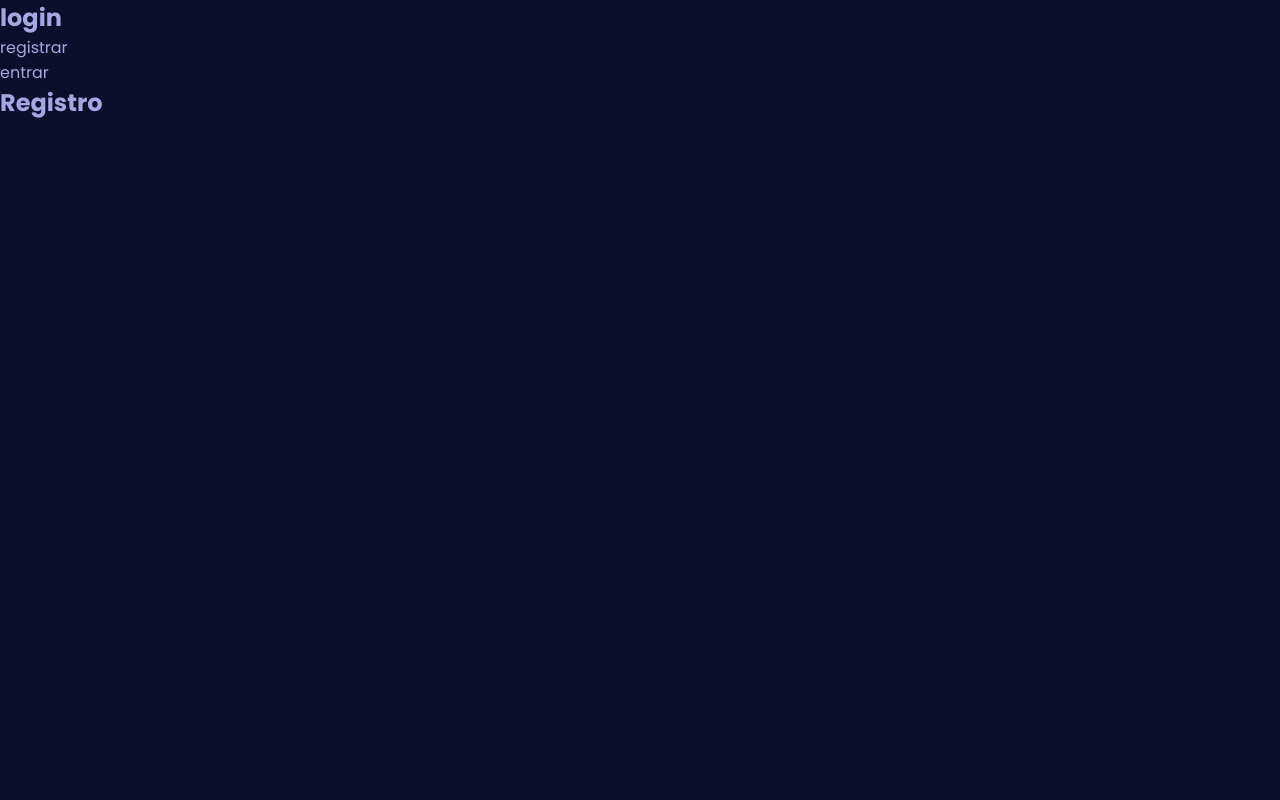
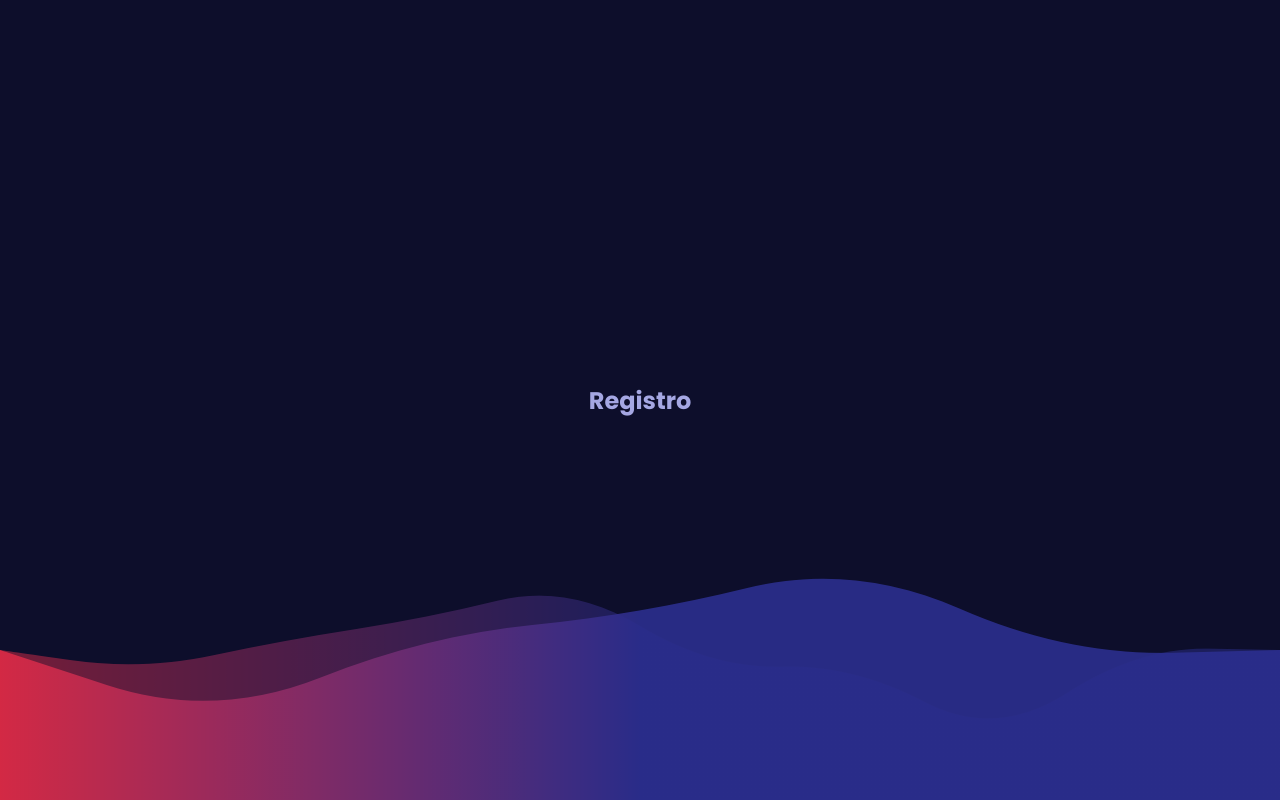
Before and after one commit to Minnemi/minnemi-front, a Vue app: page /login/register in a window 1280 px wide. Built offline with nearby package versions, Linux system fonts and the light colour scheme.

Commit message:
chore: updates the authentication form

```diff
--- a/src/views/login/LoginView.vue
+++ b/src/views/login/LoginView.vue
@@ -1,13 +1,27 @@
 <template>
-  <section>
-    <h1>login</h1>
-    <RouterLink to="/login/register">registrar</RouterLink>
-    <br>
-    <RouterLink to="/login/sign-in">entrar</RouterLink>
+  <section class="container">
     <RouterView name="login"></RouterView>
   </section>
 </template>
 
-<script setup></script>
+<script setup>
+import { onMounted } from 'vue';
+import Wave from '@@lib/wave.js';
 
-<style lang="scss" scoped></style>
+onMounted(() => {
+  new Wave(true);
+});
+</script>
+
+<style scoped lang="scss">
+.container {
+  display: flex;
+  align-items: center;
+  justify-content: center;
+  flex-direction: column;
+
+  padding: 3rem 0;
+  width: 100%;
+  min-height: 100vh;
+}
+</style>
```
Also changed, not shown: src/components/forms/WrapperForm.vue (+13 -22 lines).
